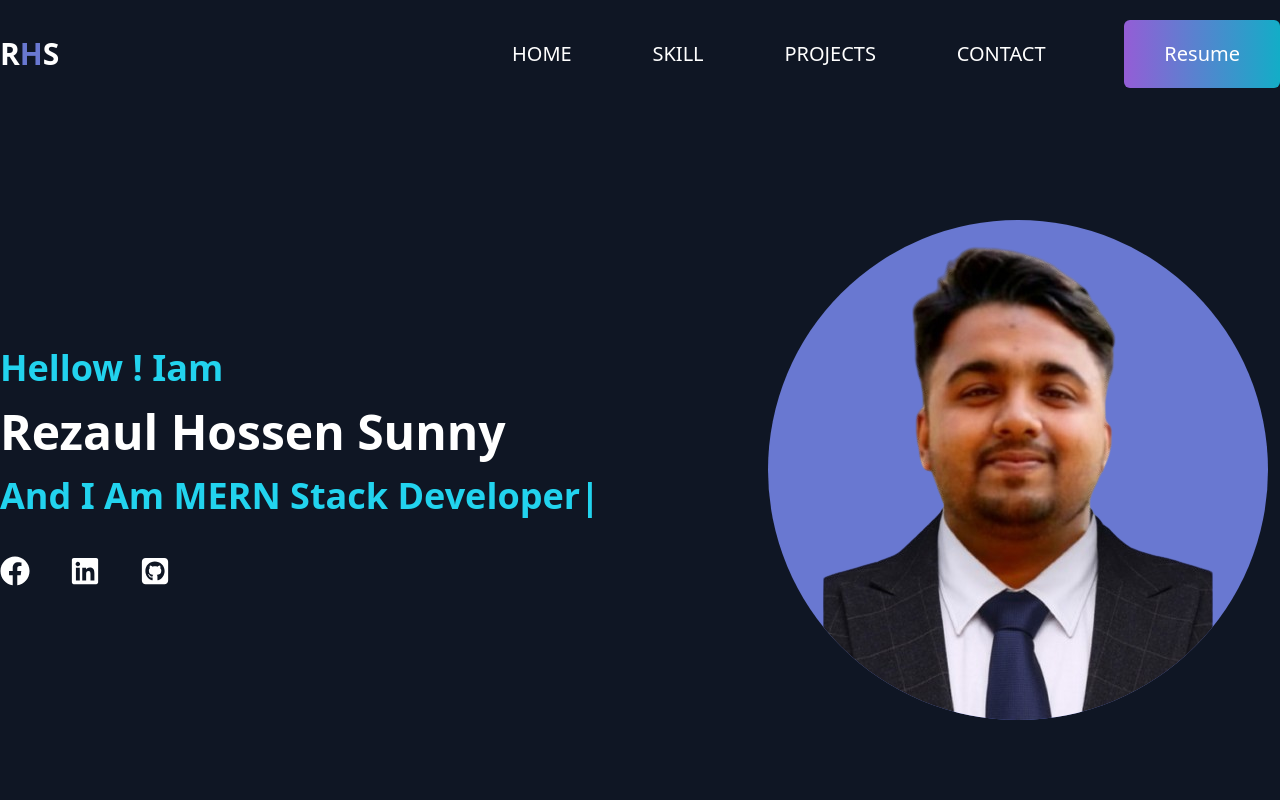
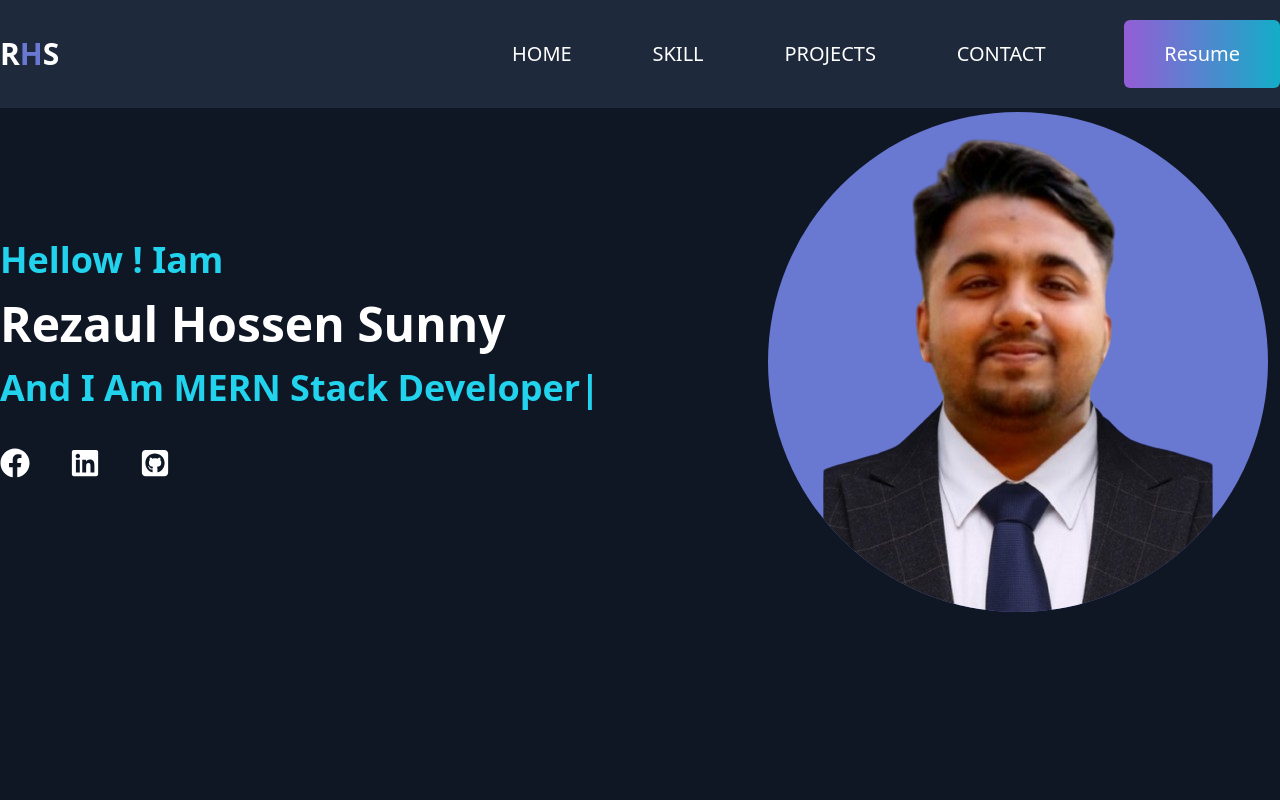
Before and after one commit to RezaualHossenSunny/developer, a React (Vite) app: page / in a window 1280 px wide. Shown: the top 800 px of the page. Built offline with nearby package versions, Linux system fonts and the light colour scheme.

Commit message:
fixed navbar

```diff
--- a/src/Component/Navbar.jsx
+++ b/src/Component/Navbar.jsx
@@ -5,8 +5,8 @@ const Navbar = () => {
    const [show ,setShow] =useState(false)
   return (
     <>
-     <div className="bg-comon">
-     <div className="bg-comon items-center py-5 flex justify-between relative  max-w-container mx-auto ">
+     <div className="bg-slate-800  fixed w-full ">
+     <div className="bg-slate-800  items-center py-5 flex justify-between relative  max-w-container mx-auto ">
       <div className="">
         <p data-aos="flip-right"  className="font-bold text-white text-3xl px-2 md:px-0 ">R<span className="text-primary" >H</span>S</p>
       </div>
@@ -32,7 +32,7 @@ const Navbar = () => {
       </div>
 
    <div className={`flex-col  md:hidden ${show ?"block" :"hidden"}`}>
-   <div className="bg-slate-800    items-center text-white gap-x-10  w-full mx-auto " >
+   <div className="bg-slate-800    items-center text-white gap-x-10  w-full mx-auto  mt-[70px]" >
         <p className="text-sm font-popins text-white  font-bold py-1 text-center">HOME</p>
         <p className="text-sm font-popins text-white  font-bold py-1  text-center">SKILL</p>
         <p className="text-sm font-popins text-white  font-bold py-1 text-center">PROJECTS</p>
```
